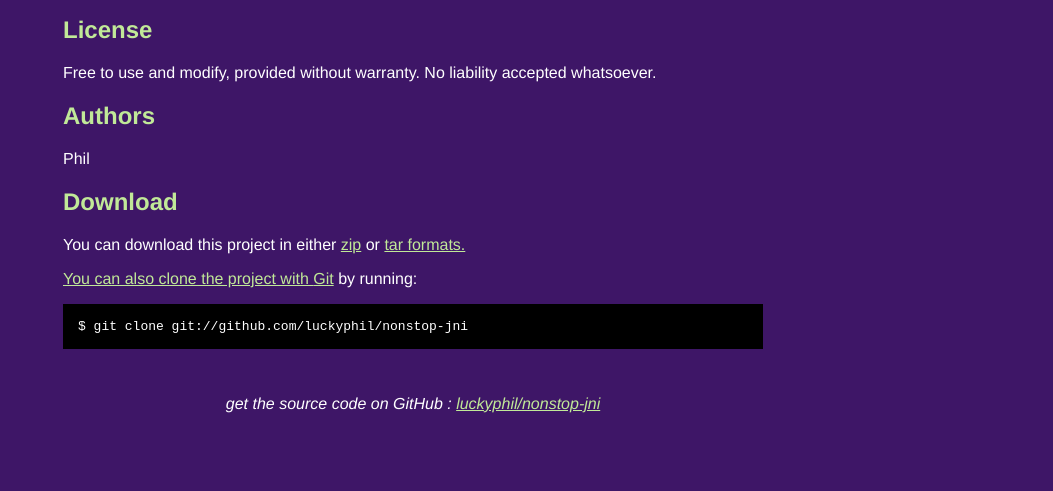
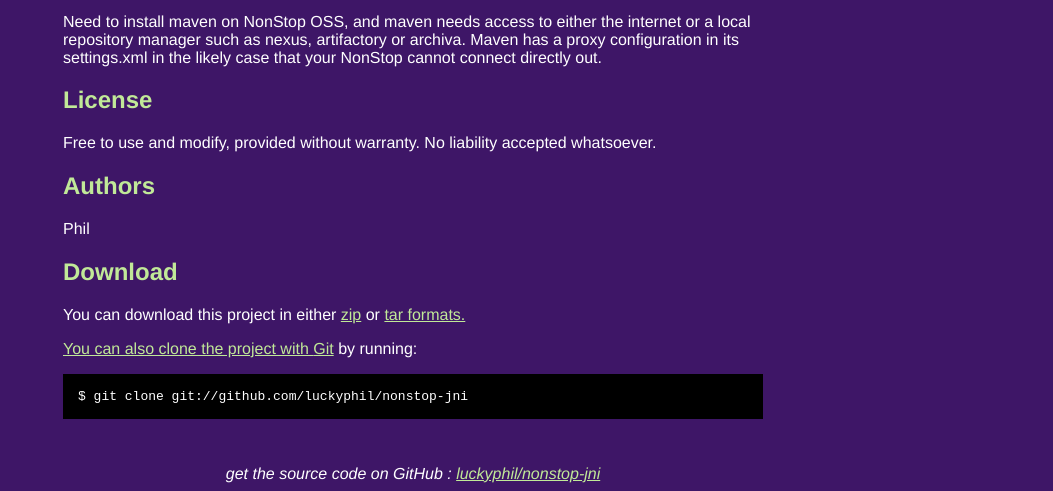
Before and after one commit to luckyphil/nonstop-jni, a plain HTML site: page index.html in a window 1280 px wide. Shown: the part 318-809 px from the top of the page, without its empty margins (227-1280 px from the left). Drawn offline with Linux system fonts and the light colour scheme.

Commit message:
Add details about maven on NonStop

```diff
--- a/index.html
+++ b/index.html
@@ -56,6 +56,10 @@
 
       <h2>Dependencies</h2>
       <p>native-maven-plugin, junit, HP NS Java 6</p>
+      <p>Need to install maven on NonStop OSS, and maven needs access to either the internet or a local
+        repository manager such as nexus, artifactory or archiva.  Maven has a proxy configuration in its
+        settings.xml in the likely case that your NonStop cannot connect directly out.
+      </p>
 
 
 
```
